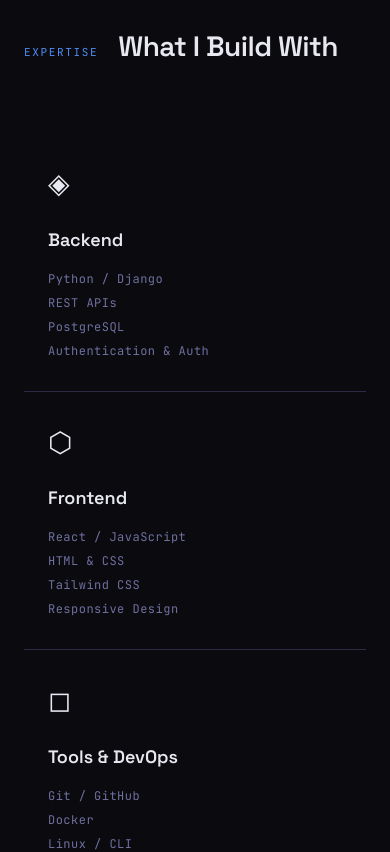
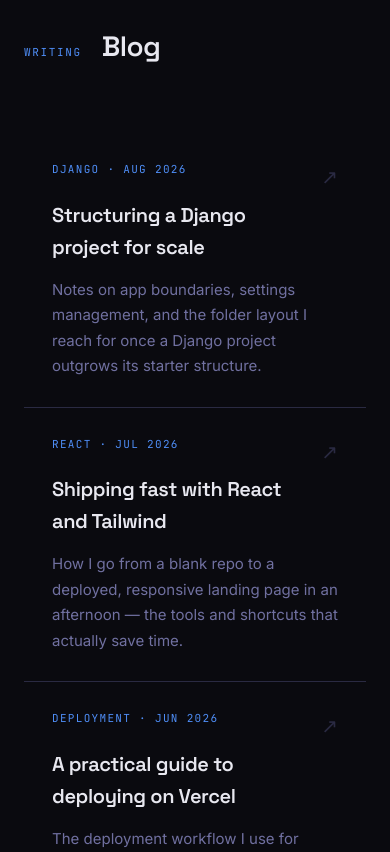
Before and after one commit to PrinceAmoakoBannerman/Portfolio, a React (Create React App) app: page / in a window 390 px wide. Shown: the part 4380-5232 px from the top of the page. Built offline with nearby package versions, Linux system fonts and the light colour scheme.

Commit message:
add blog to portdolio

```diff
--- a/src/App.js
+++ b/src/App.js
@@ -4,6 +4,7 @@
 import Stats from './components/Stats';
 import About from './components/About';
 import Projects from './components/Projects';
+import Blog from './components/Blog';
 import Skills from './components/Skills';
 import Contact from './components/Contact';
 import Footer from './components/Footer';
@@ -16,6 +17,7 @@
       <Stats />
       <About />
       <Projects />
+      <Blog />
       <Skills />
       <Contact />
       <Footer />
--- /dev/null
+++ b/src/components/Blog.js
@@ -0,0 +1,127 @@
+import React, { useState, useEffect, useRef } from 'react';
+import { posts } from '../data';
+import useIsMobile from '../hooks/useIsMobile';
+
+function PostCard({ post, index, isMobile }) {
+  const [hovered, setHovered] = useState(false);
+  const ref = useRef(null);
+  const [visible, setVisible] = useState(false);
+
+  useEffect(() => {
+    const observer = new IntersectionObserver(
+      ([entry]) => { if (entry.isIntersecting) setVisible(true); },
+      { threshold: 0.1 }
+    );
+    if (ref.current) observer.observe(ref.current);
+    return () => observer.disconnect();
+  }, []);
+
+  return (
+    <div
+      ref={ref}
+      onMouseEnter={() => setHovered(true)}
+      onMouseLeave={() => setHovered(false)}
+      style={{
+        background: hovered ? 'var(--surface)' : 'var(--bg)',
+        padding: isMobile ? 28 : 48,
+        position: 'relative',
+        overflow: 'hidden',
+        cursor: 'pointer',
+        opacity: visible ? 1 : 0,
+        transform: visible ? 'translateY(0)' : 'translateY(24px)',
+        transition: `opacity 0.5s ease ${index * 0.1}s, transform 0.5s ease ${index * 0.1}s, background 0.25s`,
+      }}
+      onClick={() => post.link !== '#' && window.open(post.link, '_blank')}
+    >
+      <div style={{
+        position: 'absolute',
+        bottom: 0, left: 0,
+        width: hovered ? '100%' : '0%',
+        height: 2,
+        background: 'var(--accent)',
+        transition: 'width 0.35s ease',
+      }} />
+
+      <div style={{
+        position: 'absolute',
+        top: isMobile ? 28 : 48,
+        right: isMobile ? 28 : 48,
+        fontSize: 20,
+        color: hovered ? 'var(--accent)' : 'var(--border)',
+        transform: hovered ? 'translate(4px,-4px)' : 'translate(0,0)',
+        transition: 'color 0.2s, transform 0.2s',
+      }}>↗</div>
+
+      <div style={{
+        fontFamily: "'JetBrains Mono', monospace",
+        fontSize: 11,
+        color: 'var(--accent)',
+        textTransform: 'uppercase',
+        letterSpacing: '0.12em',
+        marginBottom: 20,
+        paddingRight: 32,
+      }}>
+        {post.tag}
+      </div>
+
+      <h3 style={{
+        fontFamily: "'Space Grotesk', sans-serif",
+        fontSize: isMobile ? 20 : 24,
+        fontWeight: 600,
+        letterSpacing: '-0.02em',
+        marginBottom: 14,
+        paddingRight: 32,
+      }}>
+        {post.title}
+      </h3>
+
+      <p style={{
+        color: 'var(--muted)',
+        fontSize: 15,
+        lineHeight: 1.7,
+      }}>
+        {post.desc}
+      </p>
+    </div>
+  );
+}
+
+export default function Blog() {
+  const isMobile = useIsMobile();
+
+  return (
+    <section id="blog" style={{
+      position: 'relative',
+      zIndex: 1,
+      padding: isMobile ? '80px 24px' : '100px 60px',
+      borderBottom: '1px solid var(--border)',
+    }}>
+      <div style={{ display: 'flex', alignItems: 'baseline', gap: 20, marginBottom: 64, flexWrap: 'wrap' }}>
+        <span style={{
+          fontFamily: "'JetBrains Mono', monospace",
+          fontSize: 11,
+          color: 'var(--accent)',
+          textTransform: 'uppercase',
+          letterSpacing: '0.15em',
+        }}>Writing</span>
+        <h2 style={{
+          fontFamily: "'Space Grotesk', sans-serif",
+          fontSize: 'clamp(28px, 4vw, 48px)',
+          fontWeight: 600,
+          letterSpacing: '-0.02em',
+        }}>Blog</h2>
+      </div>
+
+      <div style={{
+        display: 'grid',
+        gridTemplateColumns: isMobile ? '1fr' : 'repeat(3, 1fr)',
+        gap: 1,
+        background: 'var(--border)',
+      }}>
+        {posts.map((post, i) => (
+          <PostCard key={i} post={post} index={i} isMobile={isMobile} />
+        ))}
+      </div>
+    </section>
+  );
+}
--- a/src/components/Navbar.js
+++ b/src/components/Navbar.js
@@ -5,6 +5,7 @@
 const NAV_ITEMS = [
   ['about', 'About'],
   ['projects', 'Work'],
+  ['blog', 'Blog'],
   ['skills', 'Skills'],
   ['contact', 'Contact'],
 ];
--- a/src/data.js
+++ b/src/data.js
@@ -59,6 +59,27 @@
   },
 ];
 
+export const posts = [
+  {
+    tag: "Django · Aug 2026",
+    title: "Structuring a Django project for scale",
+    desc: "Notes on app boundaries, settings management, and the folder layout I reach for once a Django project outgrows its starter structure.",
+    link: "#",
+  },
+  {
+    tag: "React · Jul 2026",
+    title: "Shipping fast with React and Tailwind",
+    desc: "How I go from a blank repo to a deployed, responsive landing page in an afternoon — the tools and shortcuts that actually save time.",
+    link: "#",
+  },
+  {
+    tag: "Deployment · Jun 2026",
+    title: "A practical guide to deploying on Vercel",
+    desc: "The deployment workflow I use for client projects: environment variables, preview deployments, and keeping production boring.",
+    link: "#",
+  },
+];
+
 export const skills = [
   {
     icon: "◈",
```
